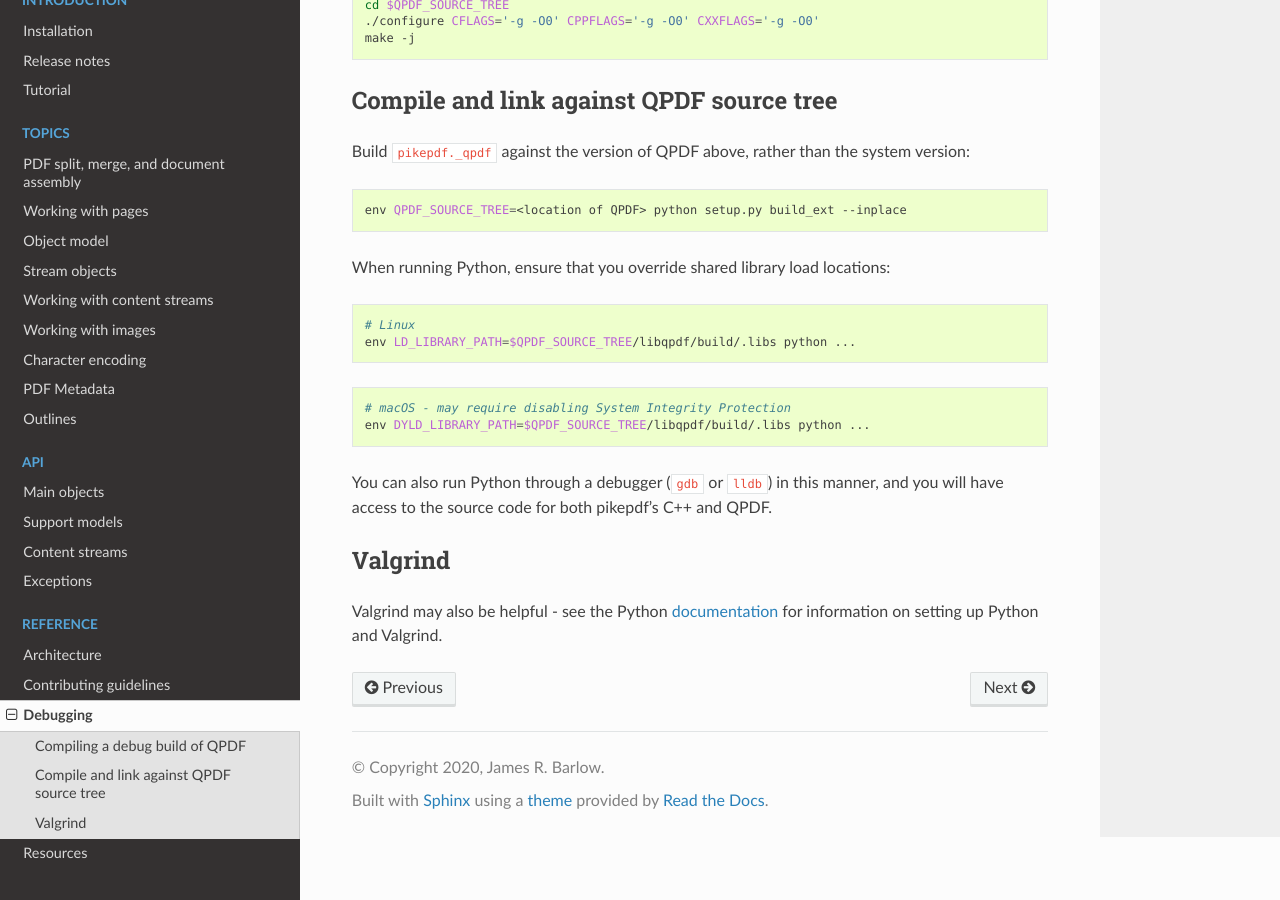
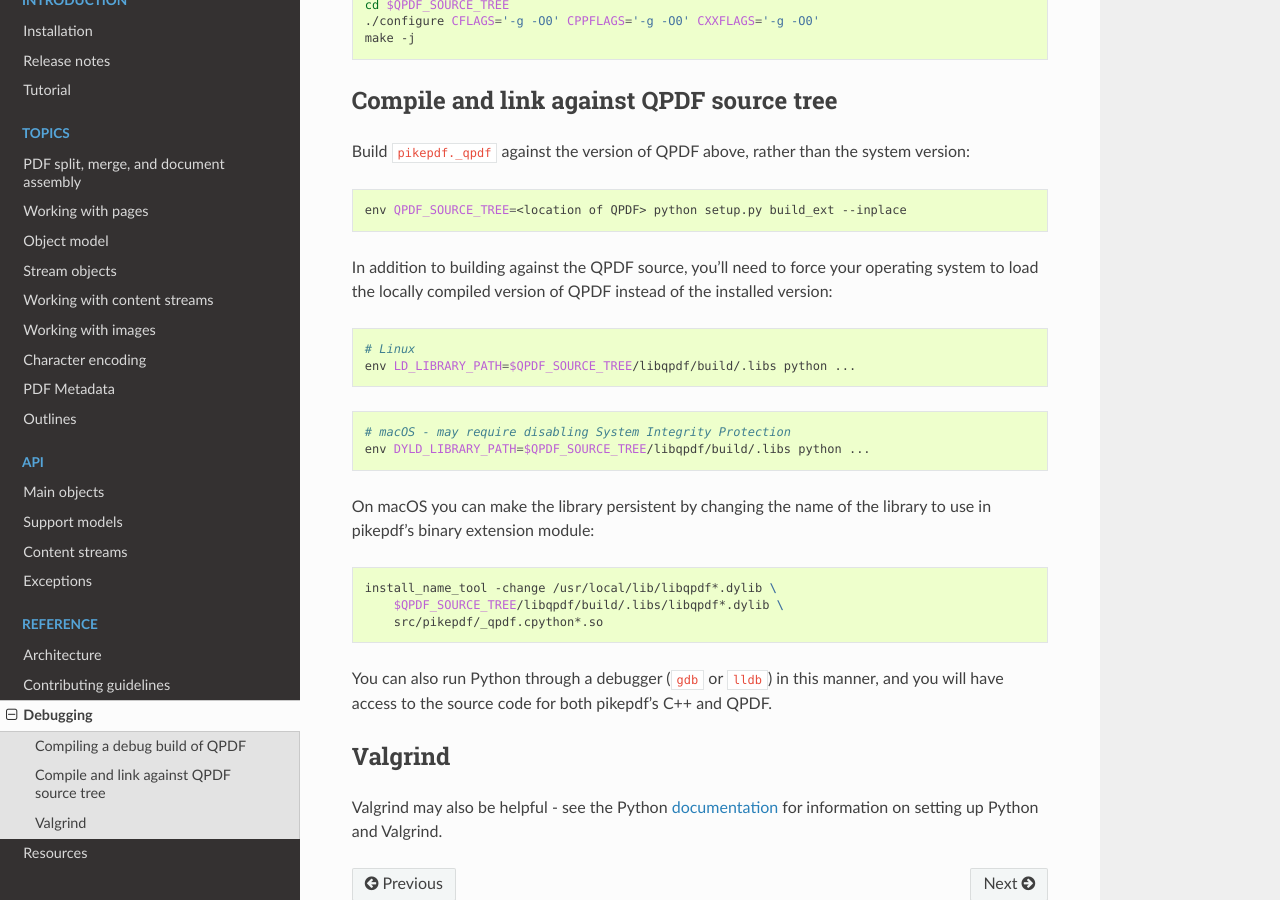
Before and after one commit to pikepdf/pikepdf, a Sphinx documentation site: the page built from docs/references/debugging.rst, in a window 1280 px wide and 900 px high, scrolled down 442 px. Built offline with Sphinx 7.4.7 and the Read the Docs theme 2.0.0, drawn with Linux system fonts in a browser that asks for light colours; the version number could not be read and is left out.

Commit message:
docs: more notes on using a custom .dylib

```diff
--- a/docs/references/debugging.rst
+++ b/docs/references/debugging.rst
@@ -30,7 +30,8 @@
 
     env QPDF_SOURCE_TREE=<location of QPDF> python setup.py build_ext --inplace
 
-When running Python, ensure that you override shared library load locations:
+In addition to building against the QPDF source, you'll need to force your operating
+system to load the locally compiled version of QPDF instead of the installed version:
 
 .. code-block:: bash
 
@@ -42,6 +43,15 @@
     # macOS - may require disabling System Integrity Protection
     env DYLD_LIBRARY_PATH=$QPDF_SOURCE_TREE/libqpdf/build/.libs python ...
 
+On macOS you can make the library persistent by changing the name of the library
+to use in pikepdf's binary extension module:
+
+.. code-block:: bash
+
+    install_name_tool -change /usr/local/lib/libqpdf*.dylib \
+        $QPDF_SOURCE_TREE/libqpdf/build/.libs/libqpdf*.dylib \
+        src/pikepdf/_qpdf.cpython*.so
+
 You can also run Python through a debugger (``gdb`` or ``lldb``) in this manner,
 and you will have access to the source code for both pikepdf's C++ and QPDF.
 
```
